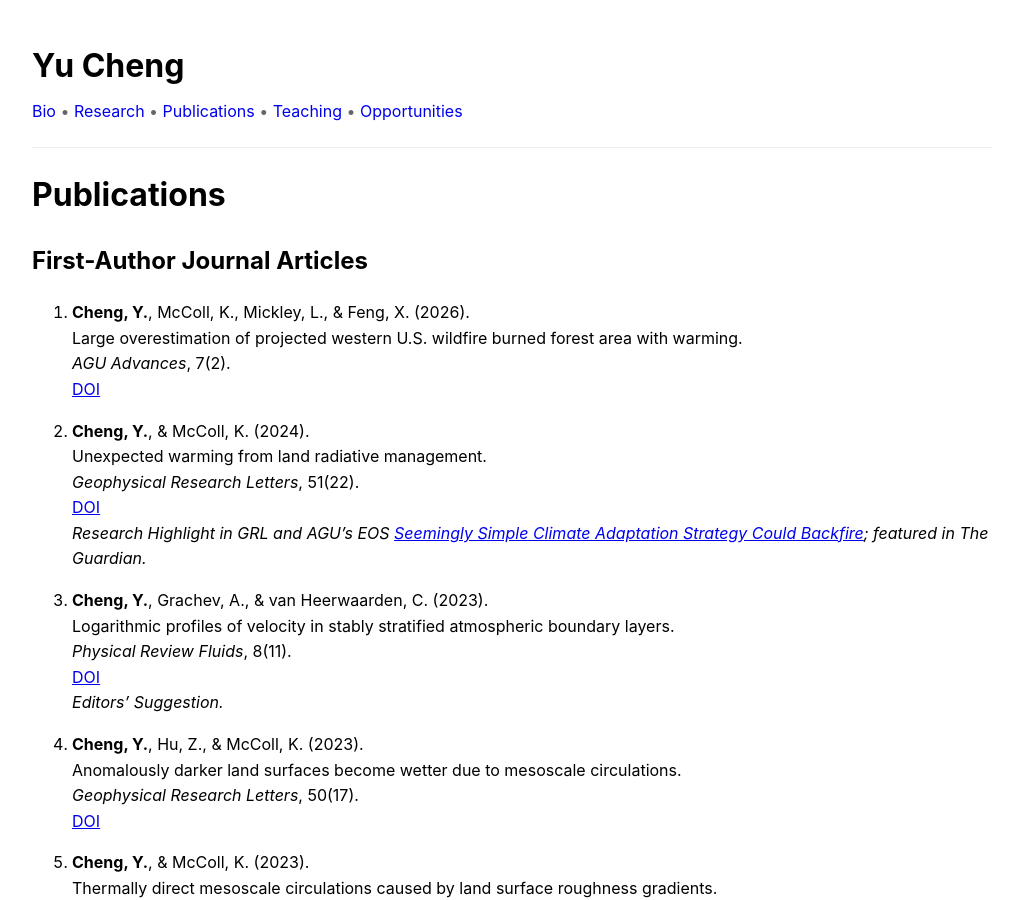
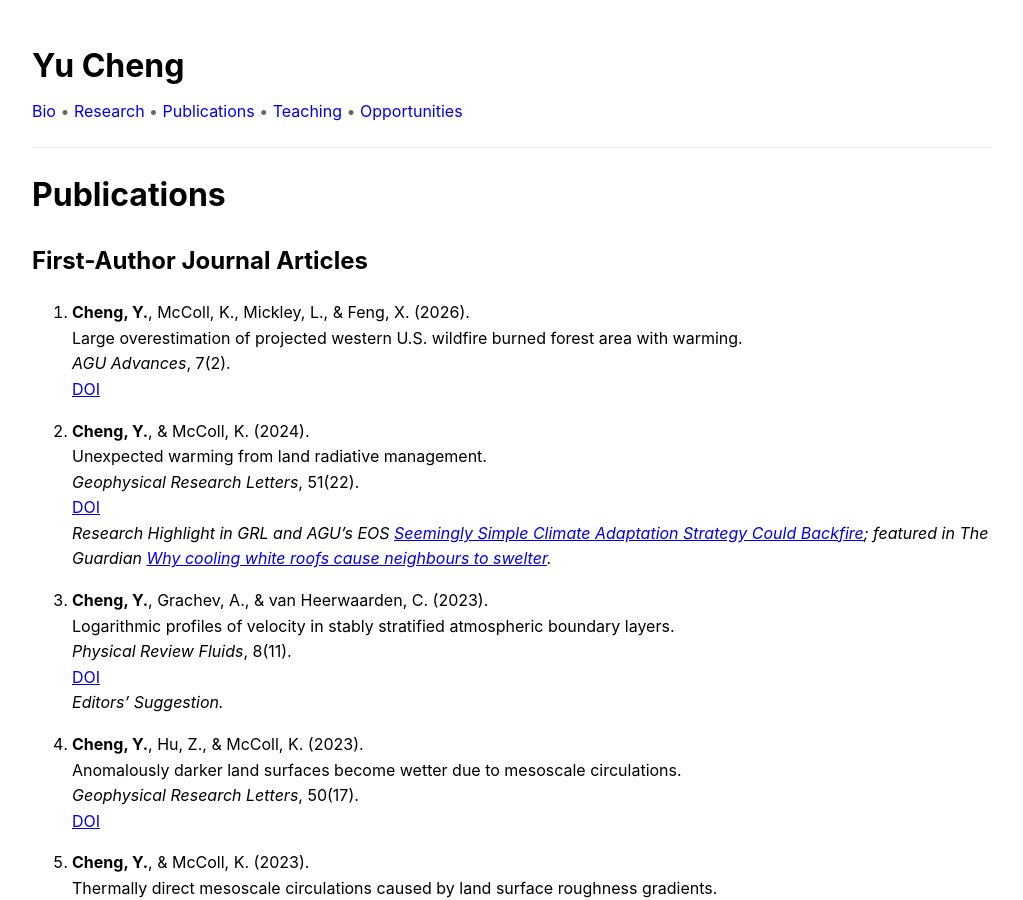
Before and after one commit to yc2965/yc2965.github.io, a Jekyll site: the page built from publications.md, in a window 1280 px wide and 900 px high. Shown: the whole window, without its empty margins (128-1151 px from the left). Built offline with Jekyll 4.4.1, drawn with Linux system fonts in a browser that asks for light colours.

Commit message:
Update publications.md

```diff
--- a/publications.md
+++ b/publications.md
@@ -17,7 +17,7 @@
    *Geophysical Research Letters*, 51(22).
    [DOI](https://doi.org/10.1029/2024GL112433)
    *Research Highlight in GRL and AGU’s EOS [Seemingly Simple Climate Adaptation Strategy Could Backfire](https://eos.org/research-spotlights/seemingly-simple-climate-adaptation-strategy-could-backfire);
-   featured in The Guardian.*
+   featured in The Guardian [Why cooling white roofs cause neighbours to swelter](https://www.theguardian.com/news/2024/dec/05/weatherwatch-why-cooling-white-roofs-cause-neighbours-to-swelter).*
 
 1. **Cheng, Y.**, Grachev, A., & van Heerwaarden, C. (2023).
    Logarithmic profiles of velocity in stably stratified atmospheric boundary layers.
```
